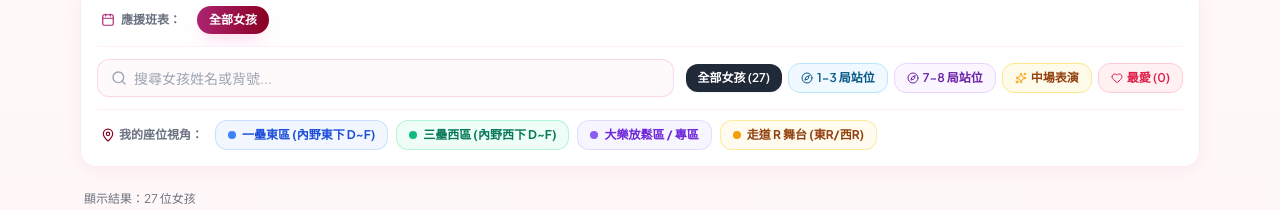
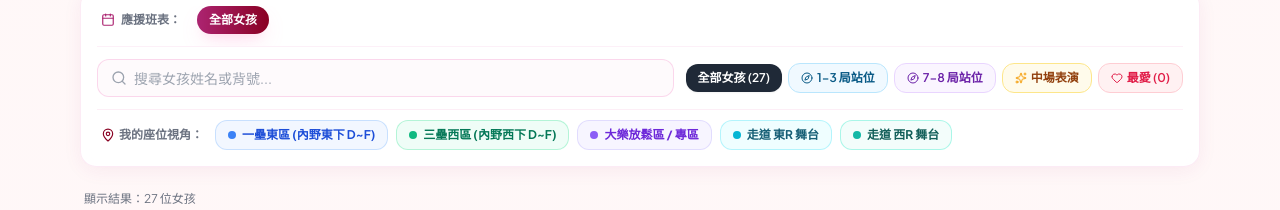
Before and after one commit to mouse170/rkg_schedule, a React (Vite) app: page / in a window 1280 px wide. Shown: the part 258-468 px from the top of the page. Built offline with nearby package versions, Linux system fonts and the light colour scheme; no server answers.

Commit message:
feat(schedule): separate East R and West R seating zones (v0.8.10.0)

```diff
--- a/src/App.tsx
+++ b/src/App.tsx
@@ -249,14 +249,29 @@ const MainApp: React.FC = () => {
         }
         return duties.some(checkDuty);
       });
-    } else if (areaFilter === 'SEAT_R_STAGE') {
-      // 球迷座位視角：R 舞台 (東R / 西R)
+    } else if (areaFilter === 'SEAT_EAST_R') {
+      // 球迷座位視角：走道 東R 舞台
       list = list.filter(g => {
         const duties = schedule.girlsScheduleMap[g.name] || [];
         const checkDuty = (duty: any) =>
           duty.innings.some((inn: any) => {
             const loc = inn.location || '';
-            return loc.includes('東R') || loc.includes('西R');
+            return loc.includes('東R');
+          });
+        if (selectedDate) {
+          const d = duties.find(item => item.date === selectedDate);
+          return d && checkDuty(d);
+        }
+        return duties.some(checkDuty);
+      });
+    } else if (areaFilter === 'SEAT_WEST_R') {
+      // 球迷座位視角：走道 西R 舞台
+      list = list.filter(g => {
+        const duties = schedule.girlsScheduleMap[g.name] || [];
+        const checkDuty = (duty: any) =>
+          duty.innings.some((inn: any) => {
+            const loc = inn.location || '';
+            return loc.includes('西R');
           });
         if (selectedDate) {
           const d = duties.find(item => item.date === selectedDate);
@@ -636,14 +651,15 @@ const MainApp: React.FC = () => {
       return daySections;
     }
 
-    // E. 球迷席位視角專屬時間軸分組 (SEAT_EAST, SEAT_WEST, SEAT_DALE, SEAT_R_STAGE)
+    // E. 球迷席位視角專屬時間軸分組 (SEAT_EAST, SEAT_WEST, SEAT_DALE, SEAT_EAST_R, SEAT_WEST_R)
     if (areaFilter.startsWith('SEAT_')) {
       const isMatchZone = (loc: string) => {
         if (!loc) return false;
         if (areaFilter === 'SEAT_EAST') return loc.includes('東') && !loc.includes('東R');
         if (areaFilter === 'SEAT_WEST') return loc.includes('西') && !loc.includes('西R');
         if (areaFilter === 'SEAT_DALE') return loc.includes('大樂') || loc.includes('專區');
-        if (areaFilter === 'SEAT_R_STAGE') return loc.includes('東R') || loc.includes('西R');
+        if (areaFilter === 'SEAT_EAST_R') return loc.includes('東R');
+        if (areaFilter === 'SEAT_WEST_R') return loc.includes('西R');
         return false;
       };
 
@@ -972,7 +988,7 @@ const MainApp: React.FC = () => {
                                 onHover={(name) => setHoveredGirl(name)}
                                 seatFilter={
                                   areaFilter.startsWith('SEAT_')
-                                    ? (areaFilter as 'SEAT_EAST' | 'SEAT_WEST' | 'SEAT_DALE' | 'SEAT_R_STAGE')
+                                    ? (areaFilter as 'SEAT_EAST' | 'SEAT_WEST' | 'SEAT_DALE' | 'SEAT_EAST_R' | 'SEAT_WEST_R')
                                     : null
                                 }
                               />
--- a/src/components/FilterBar.tsx
+++ b/src/components/FilterBar.tsx
@@ -12,7 +12,8 @@ export type AreaFilterType =
   | 'SEAT_EAST'
   | 'SEAT_WEST'
   | 'SEAT_DALE'
-  | 'SEAT_R_STAGE';
+  | 'SEAT_EAST_R'
+  | 'SEAT_WEST_R';
 
 interface FilterBarProps {
   dates: string[];
@@ -240,17 +241,30 @@ export const FilterBar: React.FC<FilterBarProps> = ({
           <span>{t.seatDaLeZone}</span>
         </button>
 
-        {/* R 舞台 */}
+        {/* 走道 東R 舞台 */}
         <button
-          onClick={() => onAreaFilterChange(areaFilter === 'SEAT_R_STAGE' ? 'ALL' : 'SEAT_R_STAGE')}
+          onClick={() => onAreaFilterChange(areaFilter === 'SEAT_EAST_R' ? 'ALL' : 'SEAT_EAST_R')}
           className={`px-2.5 sm:px-3 py-1 sm:py-1.5 rounded-xl text-xs font-bold transition flex items-center gap-1.5 whitespace-nowrap ${
-            areaFilter === 'SEAT_R_STAGE'
-              ? 'bg-gradient-to-r from-amber-500 to-orange-500 text-white shadow-md ring-2 ring-amber-400/40'
-              : 'bg-amber-50/80 dark:bg-amber-950/40 text-amber-800 dark:text-amber-300 hover:bg-amber-100 dark:hover:bg-amber-900/50 border border-amber-200/80 dark:border-amber-800/60'
+            areaFilter === 'SEAT_EAST_R'
+              ? 'bg-gradient-to-r from-cyan-600 to-blue-600 text-white shadow-md ring-2 ring-cyan-400/40'
+              : 'bg-cyan-50/80 dark:bg-cyan-950/40 text-cyan-800 dark:text-cyan-300 hover:bg-cyan-100 dark:hover:bg-cyan-900/50 border border-cyan-200/80 dark:border-cyan-800/60'
           }`}
         >
-          <span className="w-2 h-2 rounded-full bg-amber-500 flex-shrink-0" />
-          <span>{t.seatRStageZone}</span>
+          <span className="w-2 h-2 rounded-full bg-cyan-500 flex-shrink-0" />
+          <span>{t.seatEastRZone}</span>
+        </button>
+
+        {/* 走道 西R 舞台 */}
+        <button
+          onClick={() => onAreaFilterChange(areaFilter === 'SEAT_WEST_R' ? 'ALL' : 'SEAT_WEST_R')}
+          className={`px-2.5 sm:px-3 py-1 sm:py-1.5 rounded-xl text-xs font-bold transition flex items-center gap-1.5 whitespace-nowrap ${
+            areaFilter === 'SEAT_WEST_R'
+              ? 'bg-gradient-to-r from-teal-600 to-emerald-700 text-white shadow-md ring-2 ring-teal-400/40'
+              : 'bg-teal-50/80 dark:bg-teal-950/40 text-teal-800 dark:text-teal-300 hover:bg-teal-100 dark:hover:bg-teal-900/50 border border-teal-200/80 dark:border-teal-800/60'
+          }`}
+        >
+          <span className="w-2 h-2 rounded-full bg-teal-500 flex-shrink-0" />
+          <span>{t.seatWestRZone}</span>
         </button>
       </div>
     </div>
--- a/src/components/GirlCard.tsx
+++ b/src/components/GirlCard.tsx
@@ -22,7 +22,7 @@ interface GirlCardProps {
   pairedInfo?: PairedInfo;
   isPartnerHovered?: boolean;
   onHover?: (girlName: string | null) => void;
-  seatFilter?: 'SEAT_EAST' | 'SEAT_WEST' | 'SEAT_DALE' | 'SEAT_R_STAGE' | null;
+  seatFilter?: 'SEAT_EAST' | 'SEAT_WEST' | 'SEAT_DALE' | 'SEAT_EAST_R' | 'SEAT_WEST_R' | null;
 }
 
 export const GirlCard: React.FC<GirlCardProps> = ({
@@ -203,7 +203,8 @@ export const GirlCard: React.FC<GirlCardProps> = ({
                         (seatFilter === 'SEAT_EAST' && loc.includes('東') && !loc.includes('東R')) ||
                         (seatFilter === 'SEAT_WEST' && loc.includes('西') && !loc.includes('西R')) ||
                         (seatFilter === 'SEAT_DALE' && (loc.includes('大樂') || loc.includes('專區'))) ||
-                        (seatFilter === 'SEAT_R_STAGE' && (loc.includes('東R') || loc.includes('西R')));
+                        (seatFilter === 'SEAT_EAST_R' && loc.includes('東R')) ||
+                        (seatFilter === 'SEAT_WEST_R' && loc.includes('西R'));
                       if (matchesSeat) {
                         isSeatFocused = true;
                       } else {
--- a/src/components/StadiumGuideModal.tsx
+++ b/src/components/StadiumGuideModal.tsx
@@ -5,7 +5,7 @@ import { useLanguage } from '../context/LanguageContext';
 interface StadiumGuideModalProps {
   isOpen: boolean;
   onClose: () => void;
-  onSelectSeat?: (seat: 'SEAT_EAST' | 'SEAT_WEST' | 'SEAT_DALE' | 'SEAT_R_STAGE') => void;
+  onSelectSeat?: (seat: 'SEAT_EAST' | 'SEAT_WEST' | 'SEAT_DALE' | 'SEAT_EAST_R' | 'SEAT_WEST_R') => void;
 }
 
 export const StadiumGuideModal: React.FC<StadiumGuideModalProps> = ({ isOpen, onClose, onSelectSeat }) => {
--- a/src/i18n/translations.ts
+++ b/src/i18n/translations.ts
@@ -77,8 +77,9 @@ export interface Translations {
   seatViewMode: string;
   seatEastZone: string;
   seatWestZone: string;
+  seatEastRZone: string;
+  seatWestRZone: string;
   seatDaLeZone: string;
-  seatRStageZone: string;
   seatViewBannerDesc: string;
   groupTitleSeat13: string;
   groupTitleSeatMid: string;
@@ -227,8 +228,9 @@ export const TRANSLATIONS: Record<Language, Translations> = {
     seatViewMode: '我的座位視角',
     seatEastZone: '一壘東區 (內野東下 D~F)',
     seatWestZone: '三壘西區 (內野西下 D~F)',
+    seatEastRZone: '走道 東R 舞台',
+    seatWestRZone: '走道 西R 舞台',
     seatDaLeZone: '大樂放鬆區 / 專區',
-    seatRStageZone: '走道 R 舞台 (東R/西R)',
     seatViewBannerDesc: '已鎖定您入座的球場席位！以下為當日輪替出現在您視野前方的女孩與各局數時段：',
     groupTitleSeat13: '1-3 局來到你這區',
     groupTitleSeatMid: '第 5 局下中場舞表演',
@@ -371,7 +373,8 @@ export const TRANSLATIONS: Record<Language, Translations> = {
     seatEastZone: '1塁側 東エリア (内野東下 D〜F)',
     seatWestZone: '3塁側 西エリア (内野西下 D〜F)',
     seatDaLeZone: '大楽リラックス席／特別区',
-    seatRStageZone: '通路 R ステージ (東R／西R)',
+    seatEastRZone: '通路 東R ステージ',
+    seatWestRZone: '通路 西R ステージ',
     seatViewBannerDesc: 'ご着席の球場シートを固定しました！試合中にあなたの視界エリアに登場するメンバーと各回を一覧表示：',
     groupTitleSeat13: '1〜3回に目の前に来るメンバー',
     groupTitleSeatMid: '5回裏 イニング間パフォーマンス',
@@ -514,7 +517,8 @@ export const TRANSLATIONS: Record<Language, Translations> = {
     seatEastZone: '1루 동구역 (내야 동하 D~F)',
     seatWestZone: '3루 서구역 (내야 서하 D~F)',
     seatDaLeZone: '다러 릴랙스존 / 특구',
-    seatRStageZone: '통로 R 무대 (동R/서R)',
+    seatEastRZone: '통로 동R 무대',
+    seatWestRZone: '통로 서R 무대',
     seatViewBannerDesc: '착석하신 야구장 구역을 고정했습니다! 경기 중 시야 앞에 등장하는 멤버와 이닝별 일정을 확인하세요:',
     groupTitleSeat13: '1~3회 내 구역 응원 멤버',
     groupTitleSeatMid: '5회말 중간 댄스 공연',
```
Also changed, not shown: 1 other file (tests, documents, lock files or other folders).
